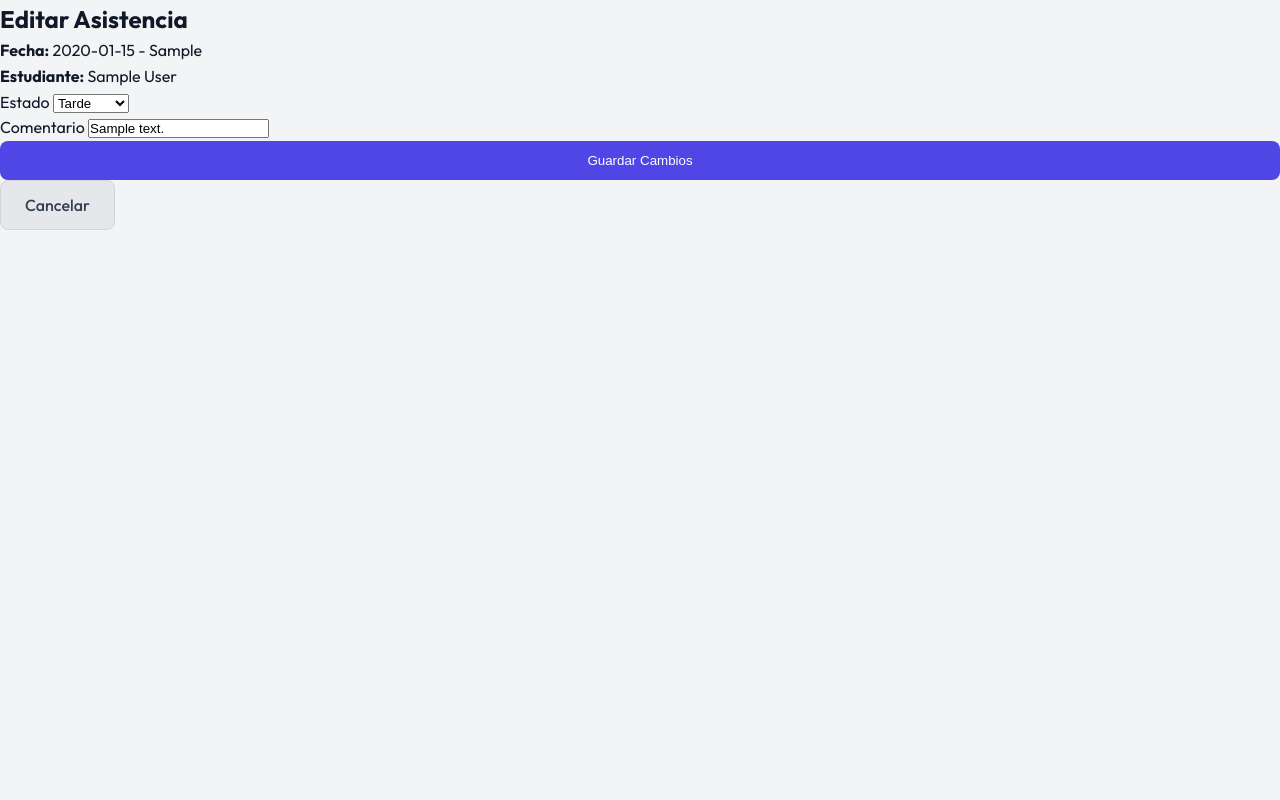
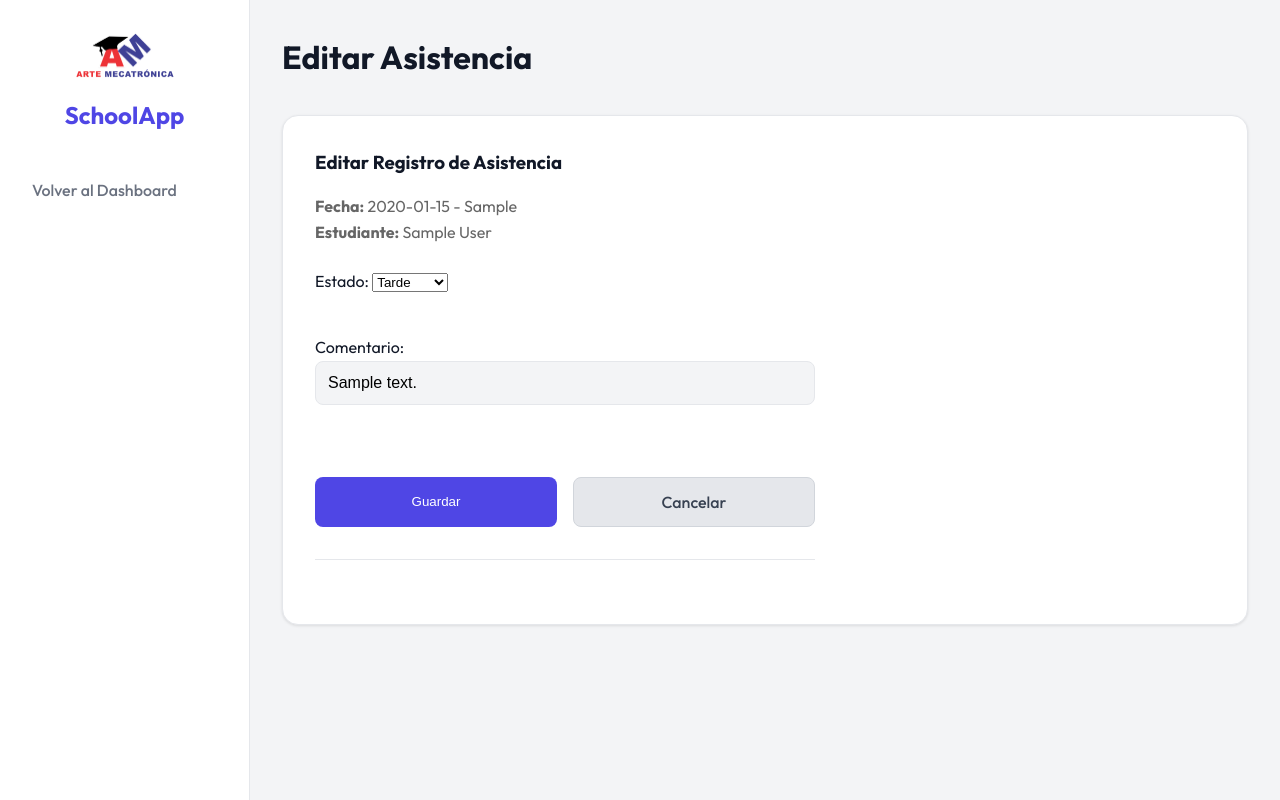
Before and after one commit to ALoaiza56/PRUEBA.APP, a Flask app: page /attendance/edit/1 in a window 1280 px wide. Run offline with Flask 3, Linux system fonts and the light colour scheme; a user stored in the database is signed in; tables that the repository leaves empty hold one stand-in row (values such as "Sample post").

Commit message:
Improve UI in Edit Attendance and fix dashboard navigation redirections

```diff
--- a/templates/edit_attendance.html
+++ b/templates/edit_attendance.html
@@ -1,30 +1,62 @@
 {% extends "base.html" %}
 
+{% block extra_css %}
+<link rel="stylesheet" href="{{ url_for('static', filename='css/dashboard.css') }}">
+{% endblock %}
+
 {% block content %}
-<div class="form-container">
+<div class="dashboard-container">
+    <nav class="sidebar">
+        <div class="logo">
+            <img src="{{ url_for('static', filename='images/logoAM.png') }}" alt="Logo AM"
+                style="max-width: 100px; margin-bottom: 10px;">
+            <h2>SchoolApp</h2>
+        </div>
+        <ul class="nav-links">
+            <li><a href="{{ url_for('dashboard') }}#asistencia">Volver al Dashboard</a></li>
+        </ul>
+    </nav>
+
+    <main class="main-content">
+        <header>
+            <h1 id="page-title">Editar Asistencia</h1>
+        </header>
+
+        <section class="tab-content active">
             <div class="card">
-        <h2>Editar Asistencia</h2>
-        <p><strong>Fecha:</strong> {{ attendance.school_date.date }} - {{ attendance.school_date.shift }}</p>
-        <p><strong>Estudiante:</strong> {{ attendance.student.name }}</p>
+                <h3>Editar Registro de Asistencia</h3>
+                <p style="margin-bottom: 1.5rem; color: #666;">
+                    <strong>Fecha:</strong> {{ attendance.school_date.date }} - {{ attendance.school_date.shift }}<br>
+                    <strong>Estudiante:</strong> {{ attendance.student.name }}
+                </p>
 
-        <form method="POST">
-            <div class="form-group">
-                <label>Estado</label>
-                <select name="status" class="form-control" required>
-                    <option value="Presente" {% if attendance.status=='Presente' %}selected{% endif %}>Presente</option>
-                    <option value="Ausente" {% if attendance.status=='Ausente' %}selected{% endif %}>Ausente</option>
+                <form action="{{ url_for('edit_attendance', id=attendance.id) }}" method="POST" class="add-form"
+                    style="display: flex; flex-direction: column; gap: 1rem; max-width: 500px;">
+
+                    <div class="input-group">
+                        <label>Estado:</label>
+                        <select name="status" required>
+                            <option value="Presente" {% if attendance.status=='Presente' %}selected{% endif %}>Presente
+                            </option>
+                            <option value="Ausente" {% if attendance.status=='Ausente' %}selected{% endif %}>Ausente
+                            </option>
                             <option value="Tarde" {% if attendance.status=='Tarde' %}selected{% endif %}>Tarde</option>
                         </select>
                     </div>
 
-            <div class="form-group">
-                <label>Comentario</label>
-                <input type="text" name="comment" class="form-control" value="{{ attendance.comment or '' }}">
+                    <div class="input-group">
+                        <label>Comentario:</label>
+                        <input type="text" name="comment" value="{{ attendance.comment or '' }}"
+                            placeholder="Añadir un comentario...">
                     </div>
 
-            <button type="submit" class="btn-primary">Guardar Cambios</button>
+                    <div style="margin-top: 2rem; display: grid; grid-template-columns: 1fr 1fr; gap: 1rem;">
+                        <button type="submit" class="btn-primary">Guardar</button>
                         <a href="{{ url_for('dashboard') }}#asistencia" class="btn-secondary">Cancelar</a>
+                    </div>
                 </form>
             </div>
+        </section>
+    </main>
 </div>
 {% endblock %}
--- a/templates/edit_student.html
+++ b/templates/edit_student.html
@@ -13,7 +13,7 @@
             <h2>SchoolApp</h2>
         </div>
         <ul class="nav-links">
-            <li><a href="{{ url_for('dashboard') }}">Volver al Dashboard</a></li>
+            <li><a href="{{ url_for('dashboard') }}#estudiantes">Volver al Dashboard</a></li>
         </ul>
     </nav>
 
@@ -46,7 +46,7 @@
 
                     <div style="margin-top: 2rem; display: grid; grid-template-columns: 1fr 1fr; gap: 1rem;">
                         <button type="submit" class="btn-primary">Guardar</button>
-                        <a href="{{ url_for('dashboard') }}" class="btn-secondary">Cancelar</a>
+                        <a href="{{ url_for('dashboard') }}#estudiantes" class="btn-secondary">Cancelar</a>
                     </div>
                 </form>
             </div>
```
Lines whose indentation alone changed are shown as unchanged.
